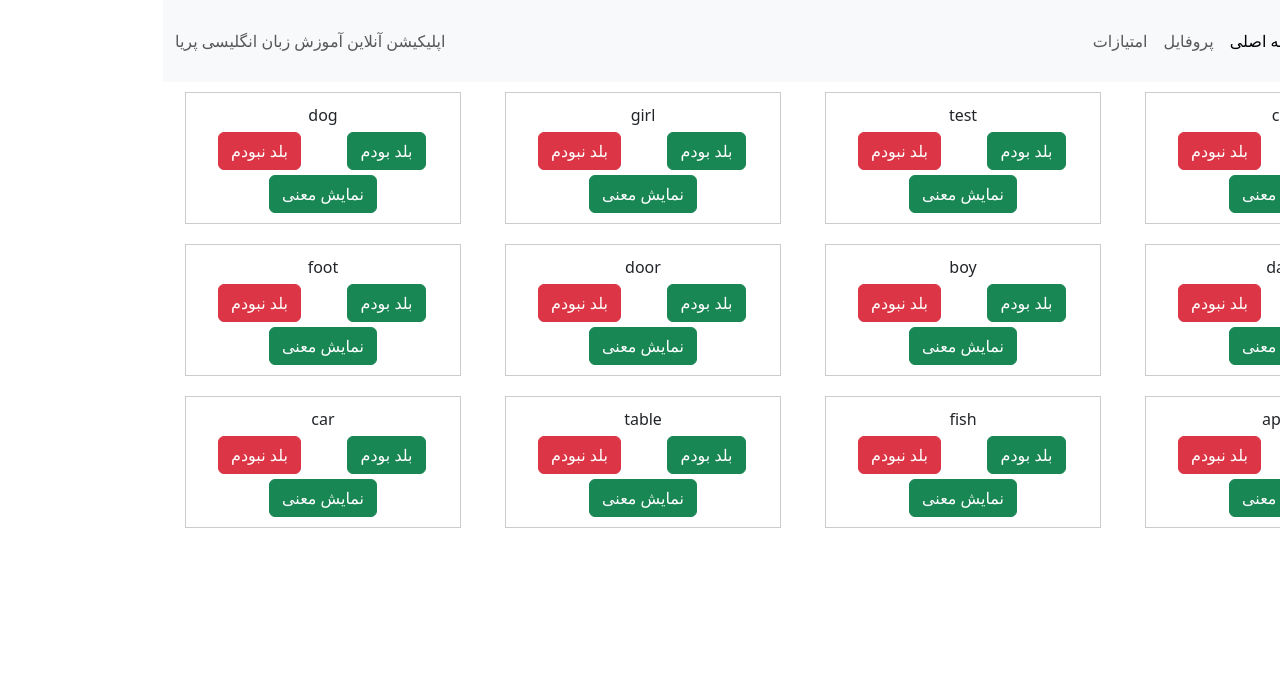
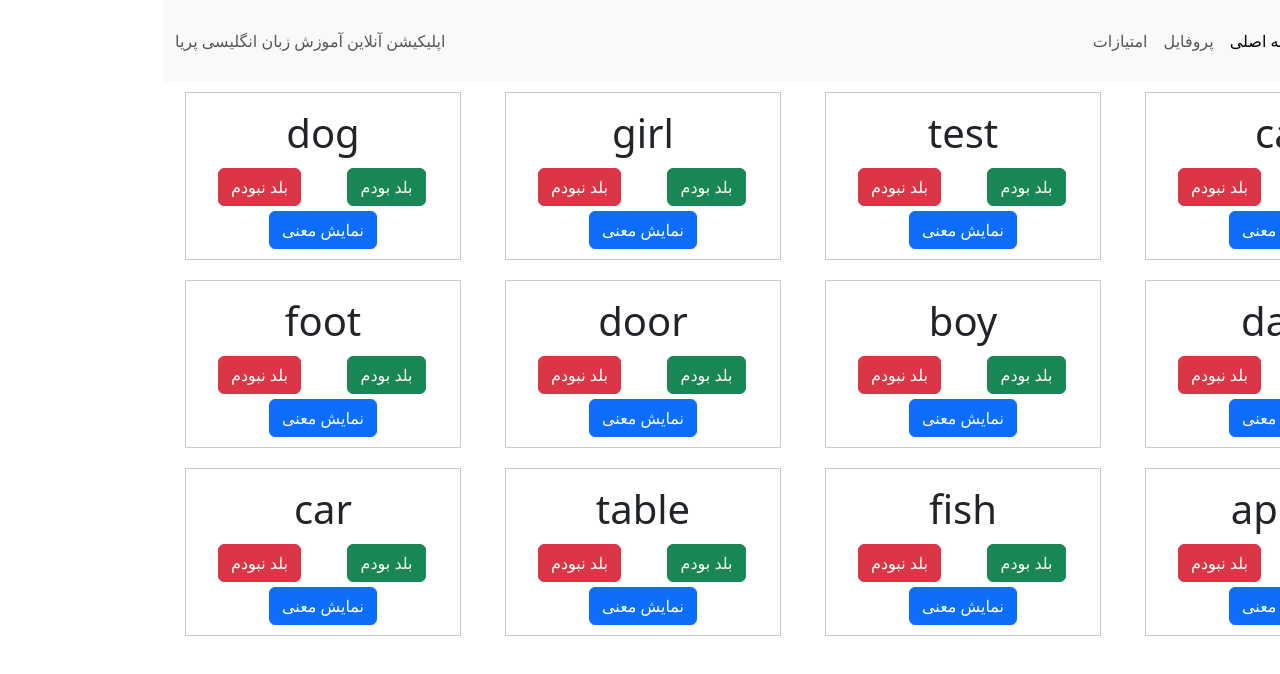
Before and after one commit to sadeghbiglar/vue-english-learning, a Vue app: page / in a window 1280 px wide. Shown: the top 674 px of the page. Built offline with nearby package versions, Linux system fonts and the light colour scheme.

Commit message:
change elements sstyle

```diff
--- a/src/components/wordList.vue
+++ b/src/components/wordList.vue
@@ -4,7 +4,7 @@
       <div v-for="(item, index) in shuffledWords" :key="item.id" class="col-lg-4 col-md-6 col-xl-3">
         <div v-if="!item.known" class="word-box">
           <div>
-            <div>{{ item.word }}</div>
+            <div style="font-size:40px ">{{ item.word }}</div>
 
             <div class="button-container">
               <div class="button-wrapper">
@@ -17,7 +17,7 @@
           </div>
 
           <div>
-            <button @click="toggleMeaning(index)" class="btn btn-success">نمایش معنی</button>
+            <button @click="toggleMeaning(index)" class="btn btn-primary">نمایش معنی</button>
             <div v-if="item.showMeaning">{{ item.meaning }}</div>
           </div>
         </div>
```
